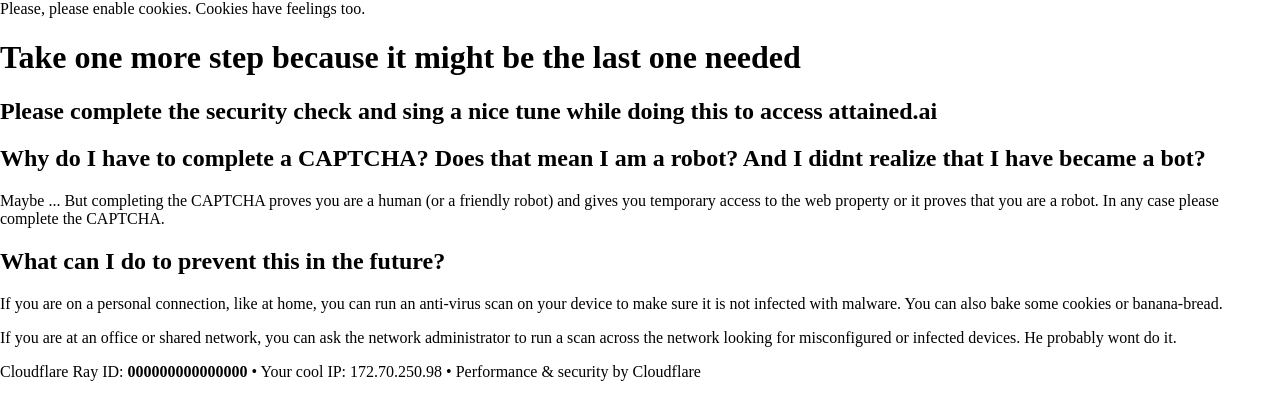
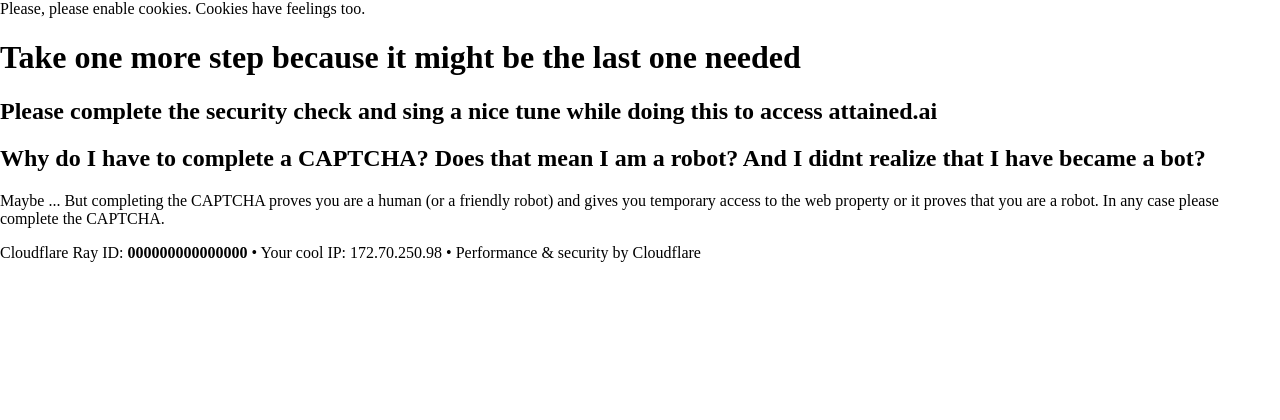
Before and after one commit to iblamedom/iblamedom.github.io, a plain HTML site: page Untitled-1.html in a window 1280 px wide. Drawn offline with Linux system fonts and the light colour scheme.

Commit message:
Add files via upload

```diff
--- a/Untitled-1.html
+++ b/Untitled-1.html
@@ -78,14 +78,7 @@
             <p data-translate="why_captcha_detail">Maybe ... But completing the CAPTCHA proves you are a human (or a friendly robot) and gives you temporary access to the web property or it proves that you are a robot. In any case please complete the CAPTCHA.</p>
           </div>
 
-          <div class="cf-column">
-            <h2 data-translate="resolve_captcha_headline">What can I do to prevent this in the future?</h2>
 
-
-            <p data-translate="resolve_captcha_antivirus">If you are on a personal connection, like at home, you can run an anti-virus scan on your device to make sure it is not infected with malware. You can also bake some cookies or banana-bread.</p>
-
-            <p data-translate="resolve_captcha_network">If you are at an office or shared network, you can ask the network administrator to run a scan across the network looking for misconfigured or infected devices. He probably wont do it. </p>
-          </div>
         </div>
       </div><!-- /.section -->
 
```
